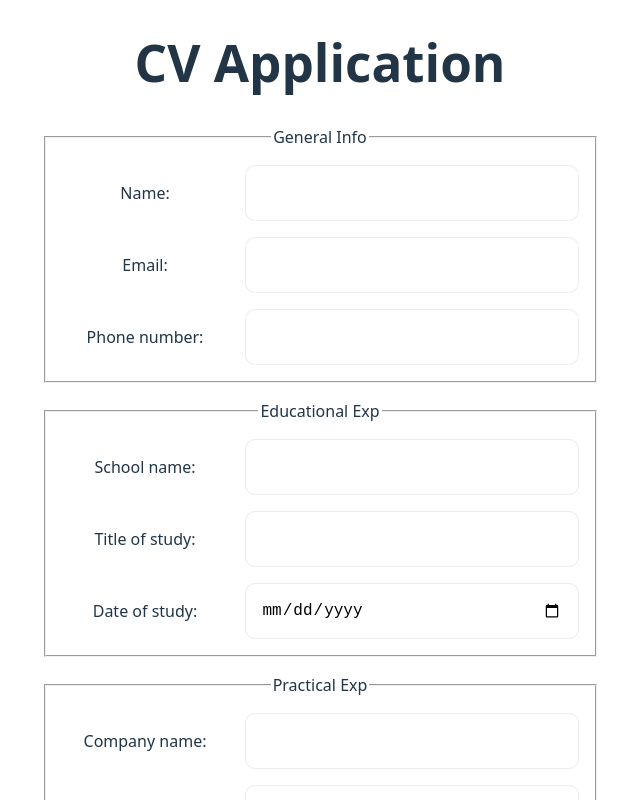
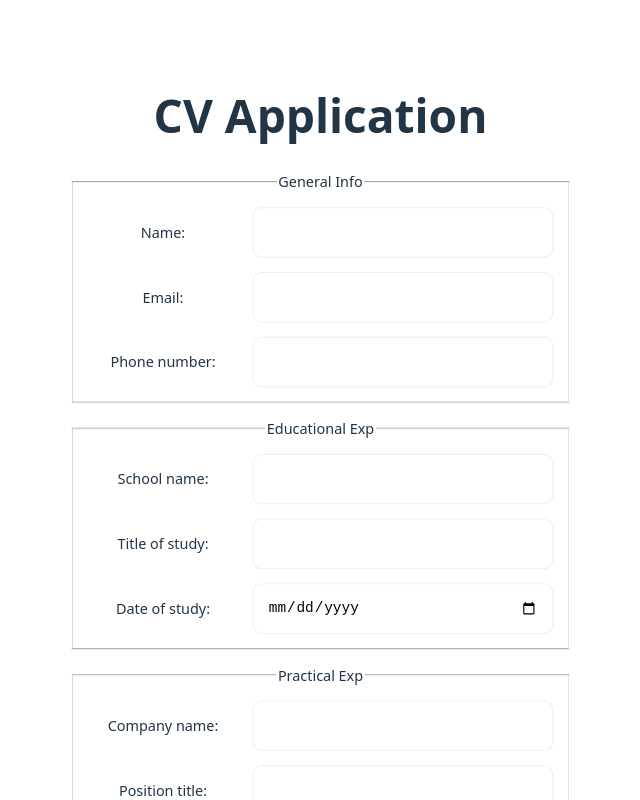
Before and after one commit to carlosmperezm/cv-application, a React (Vite) app: page / in a window 1280 px wide. Shown: the top 800 px of the page, without its empty margins (320-960 px from the left). Built offline with nearby package versions, Linux system fonts and the light colour scheme.

Commit message:
Fix: header overflows after the form is submitted

```diff
--- a/src/App.css
+++ b/src/App.css
@@ -2,10 +2,12 @@
   max-width: 1280px;
   margin: 0 auto;
   text-align: center;
+  transform: scale(.9);
+
 }
 
 #root:has(button[type="button"]) {
-  transform: scale(1.5);
+  transform: scale(1.2);
 }
 
 
```
